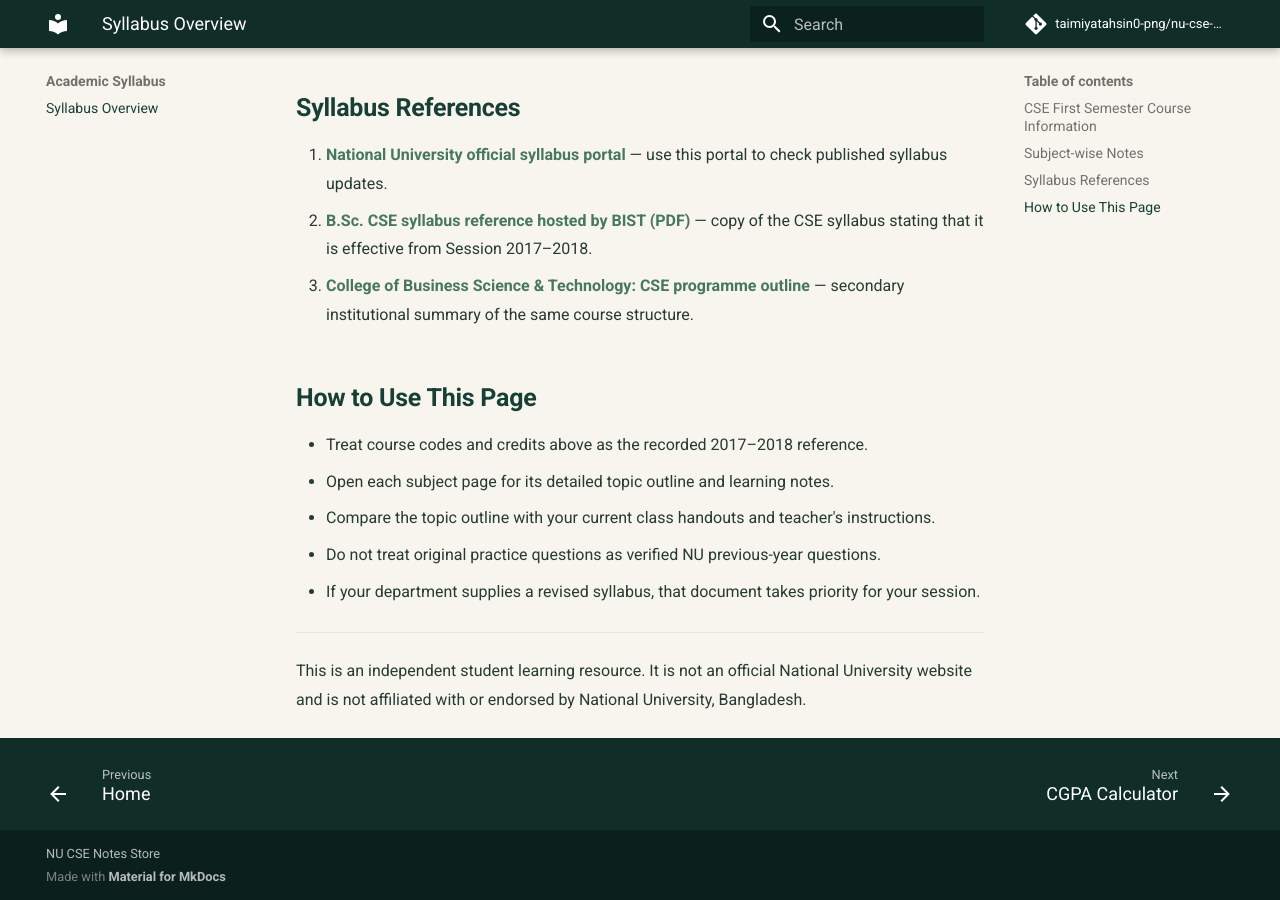
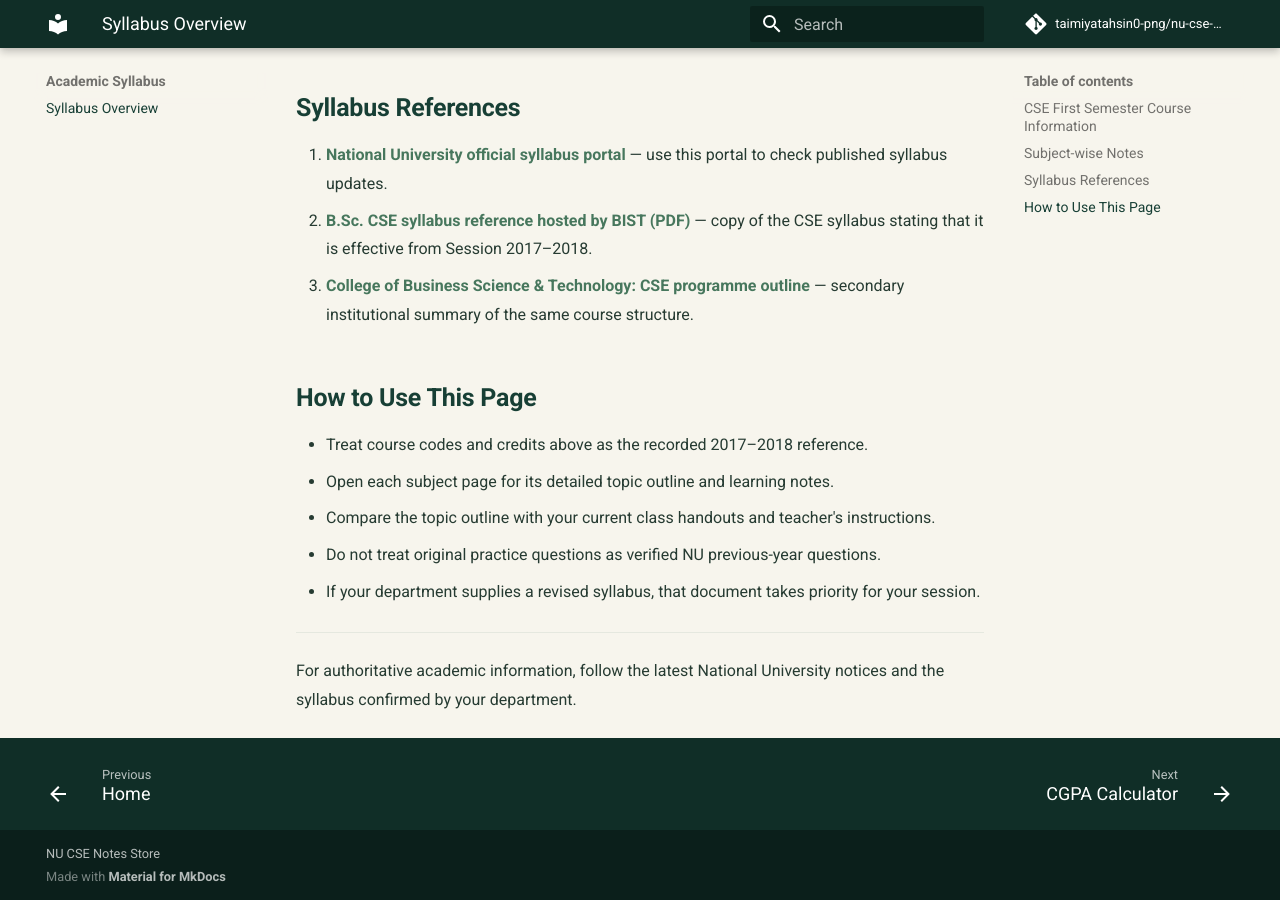
Before and after one commit to taimiyatahsin0-png/nu-cse-notes-store, an MkDocs documentation site: the page built from docs/syllabus/index.md, in a window 1280 px wide and 900 px high, scrolled down 1279 px. Built offline with MkDocs 1.6.1 and Material for MkDocs 9.7.7, drawn with Linux system fonts in a browser that asks for light colours; comment, search, counter and statistics services are not loaded.

Commit message:
Remove National University non-affiliation disclaimer

```diff
--- a/docs/syllabus/index.md
+++ b/docs/syllabus/index.md
@@ -43,4 +43,4 @@ This page records the First Semester course structure from the National Universi
 
 ---
 
-This is an independent student learning resource. It is not an official National University website and is not affiliated with or endorsed by National University, Bangladesh.
+For authoritative academic information, follow the latest National University notices and the syllabus confirmed by your department.
```
